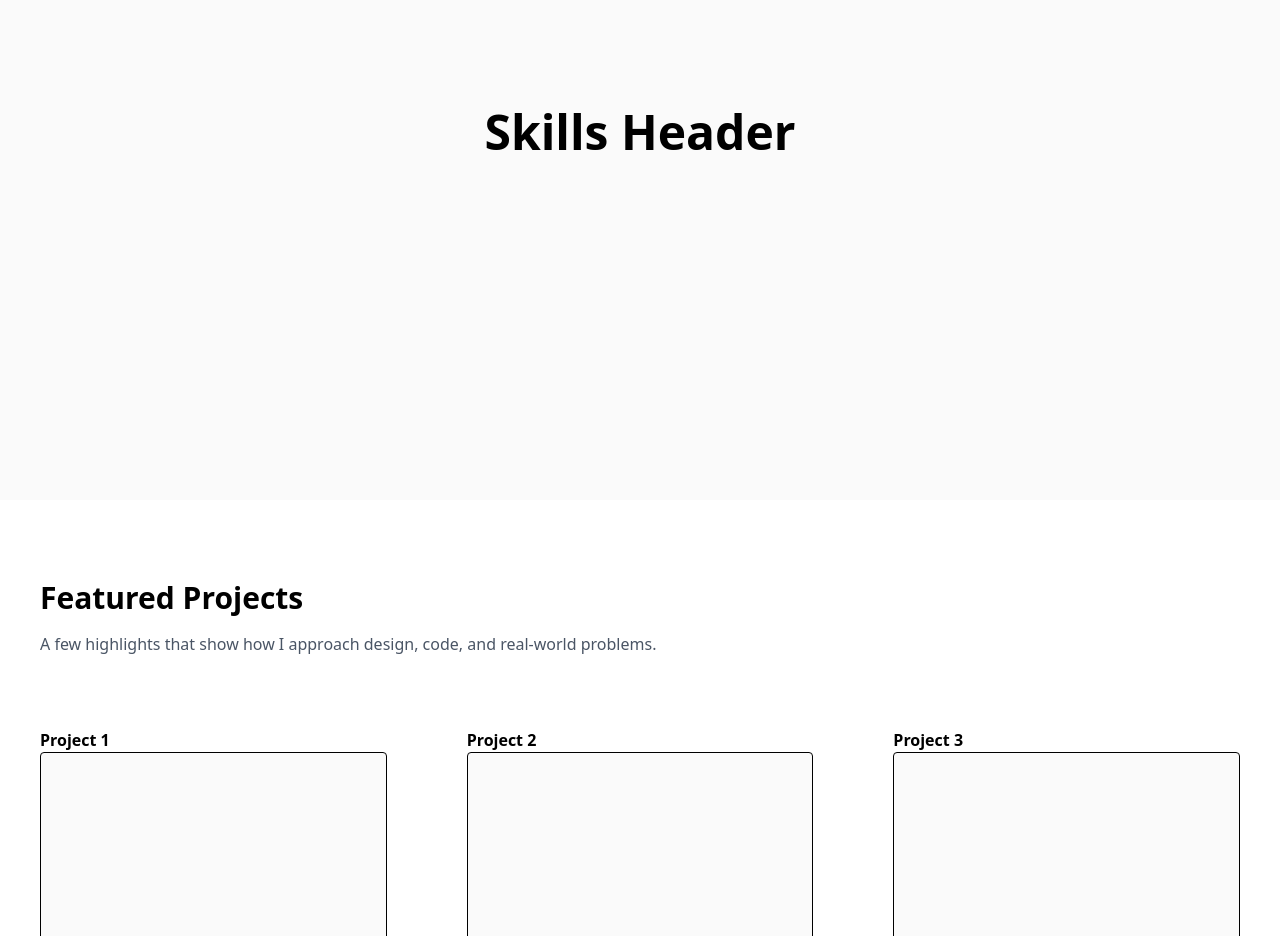
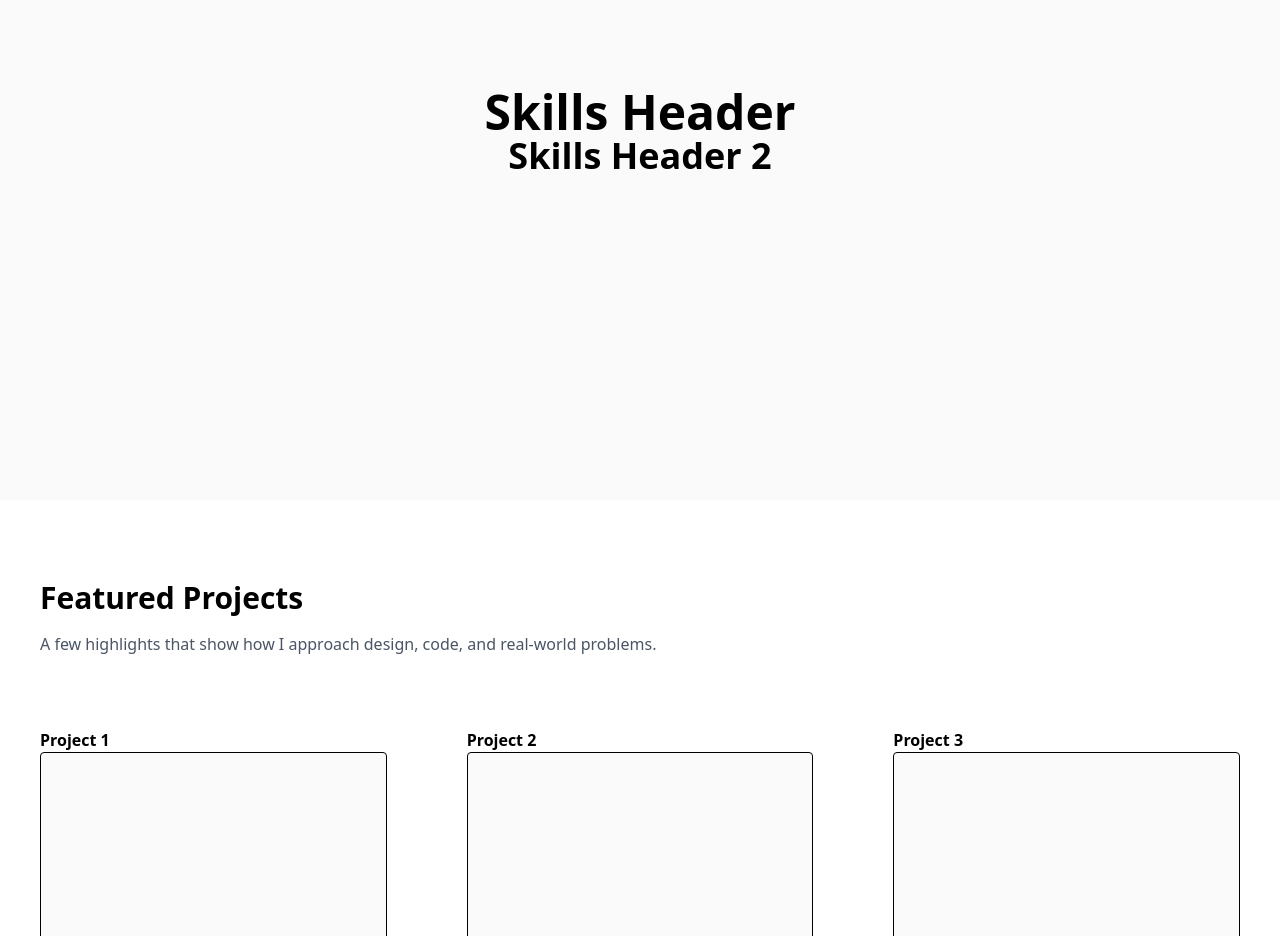
Before and after one commit to bradlylewis/my-portfolio-site, a React (Vite) app: page / in a window 1280 px wide. Shown: the part 1100-2036 px from the top of the page. Built offline with nearby package versions, Linux system fonts and the light colour scheme.

Commit message:
deply to gh pages

```diff
--- a/src/components/Skills.jsx
+++ b/src/components/Skills.jsx
@@ -3,6 +3,7 @@ export default function Skills() {
     <section id="skills" className="h-screen bg-[rgb(250,250,250)] flex items-center">
       <div className="container pt-16 mx-auto max-w-7xl px-4 text-center">
         <h1 className="text-5xl font-bold">Skills Header</h1>
+        <h2 className="text-4xl font-bold">Skills Header 2</h2>
       </div>
     </section>
   )
```
